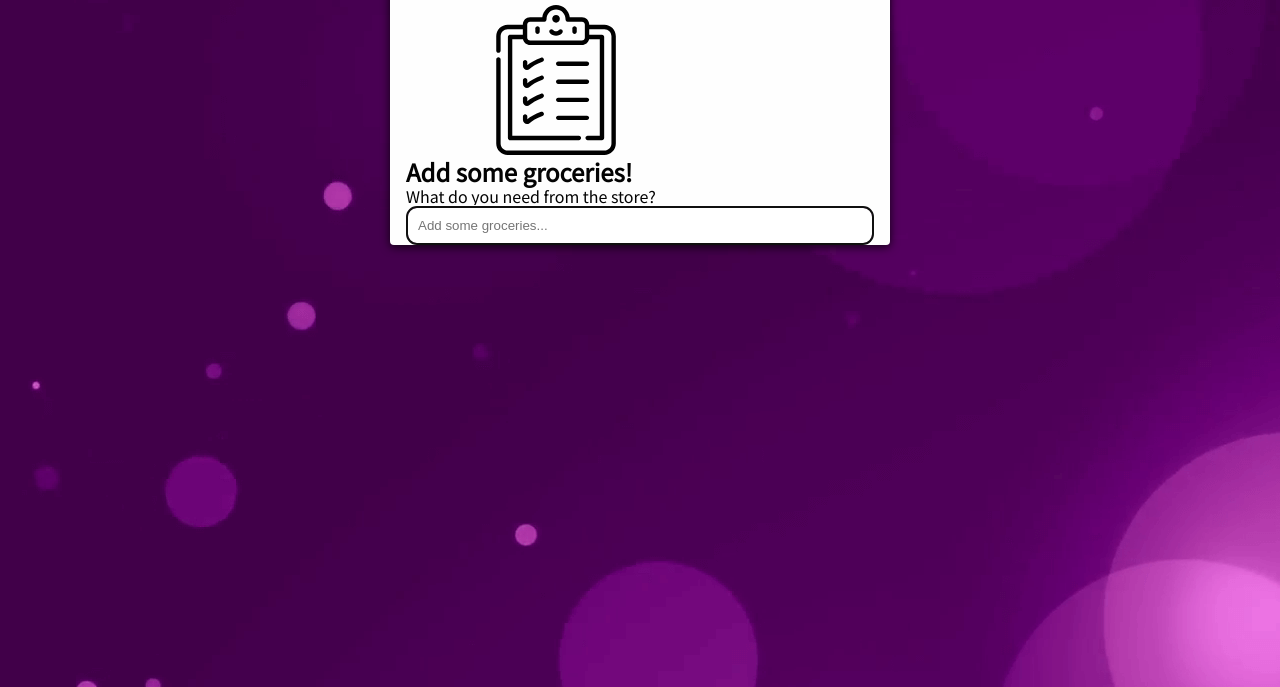
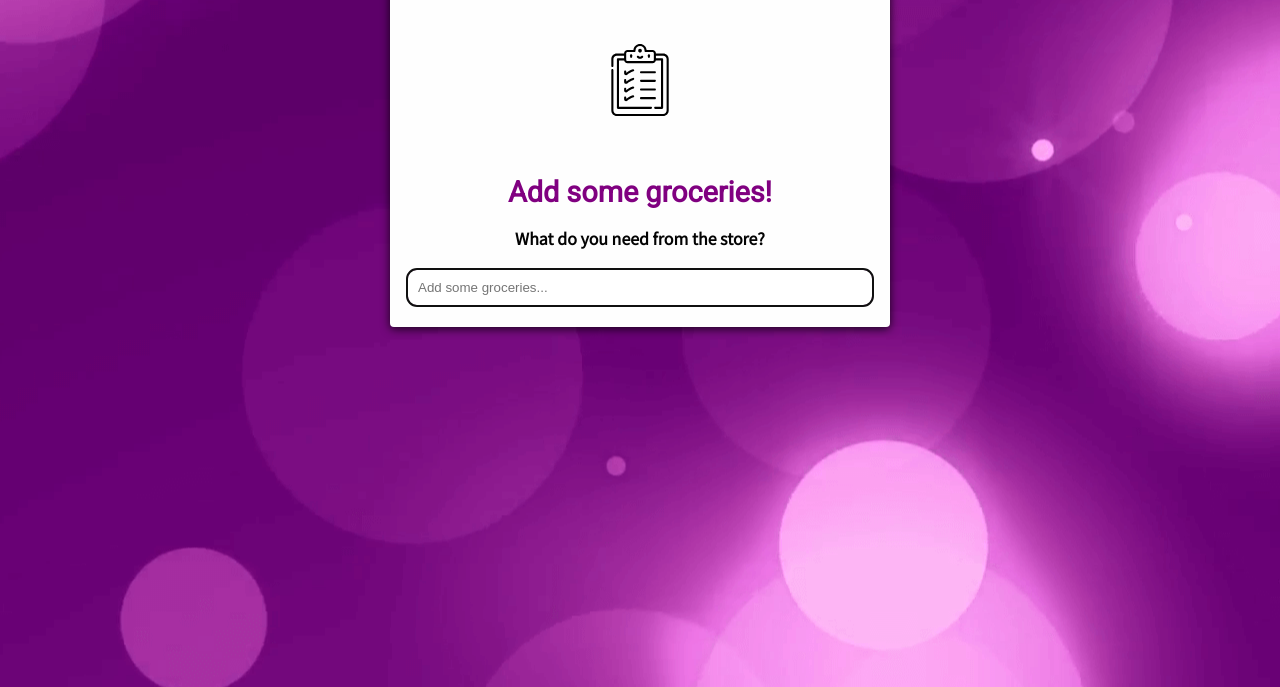
Before and after one commit to usmcamgrimm/grocery-list, a website: page index.html in a window 1280 px wide. Shown: the part 113-800 px from the top of the page. Drawn offline with Linux system fonts and the light colour scheme.

Commit message:
Add some styles

```diff
--- a/index.html
+++ b/index.html
@@ -21,7 +21,7 @@
                     <use href="#checklist-icon"></use>
                 </svg>
                 <h2 class="emptyList-title">Add some groceries!</h2>
-                <p class="emptyList-description">What do you need from the store?</p>
+                <p class="emptyList-description"><strong>What do you need from the store?</strong></p>
             </div>
             <!-- End the emptyList -->
 
--- a/style.css
+++ b/style.css
@@ -15,6 +15,8 @@ body {
     font-family: 'Noto Sans JP', sans-serif;
     line-height: 1.2;
     background: url('./purple-bokeh.png');
+    background-position: center;
+    background-repeat: no-repeat;
 }
 
 .container {
@@ -38,6 +40,13 @@ h1 {
     text-align: center;
     margin-bottom: 20px;
     font-size: 3rem;
+    color: #800080;
+}
+
+h2 {
+    font-family: Roboto;
+    text-align: center;
+    font-size: 1.8rem;
     color: #800080;
 }
 
@@ -117,6 +126,25 @@ form {
 input[type="text"] {
     width: 100%;
     padding: 10px;
+    margin-bottom: 1.2rem;
     border-radius: 10px;
     border: 2px solid #800080;
 }
+
+.emptyList {
+    display: flex;
+    flex-direction: column;
+    justify-content: center;
+    align-items: center;
+}
+
+.checklist-icon {
+    margin-bottom: 20px;
+    max-width: 72px;
+    height: auto;
+}
+
+.emptyList-title,
+.emptyList-description {
+    margin-bottom: 20px;
+}
```
